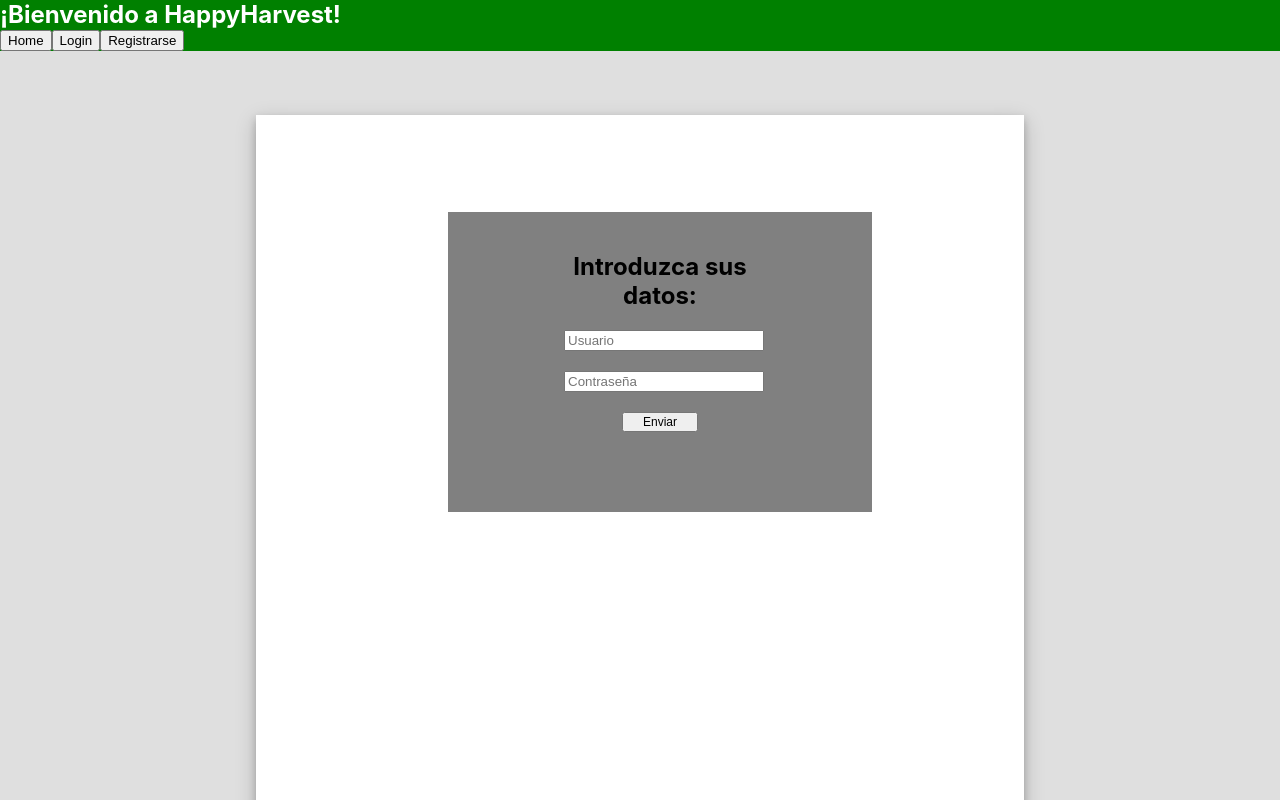
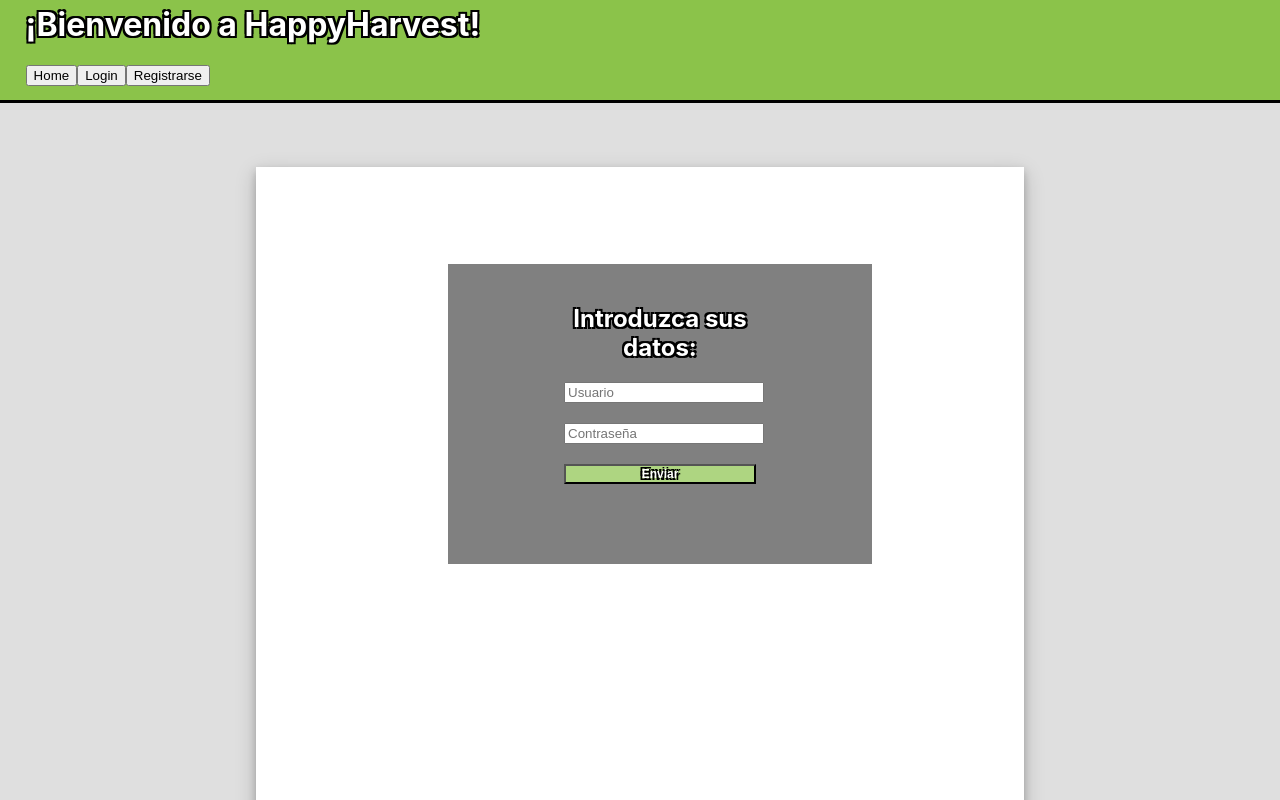
Before and after one commit to SyTW-2122/E13, a React (Create React App) app in the folder happyharvest/: page /signin in a window 1280 px wide. Shown: the top 800 px of the page. Built offline with nearby package versions, Linux system fonts and the light colour scheme.

Commit message:
Inventory implemented

```diff
--- a/happyharvest/src/components/App.js
+++ b/happyharvest/src/components/App.js
@@ -4,6 +4,7 @@
 import Footer from './page-elements/Footer';
 import Homepage from './Homepage';
 import CropViewer from './CropViewer';
+import Inventory from './Inventory';
 import { BrowserRouter as Router, Route, Routes } from "react-router-dom";
 import React from 'react';
 import { bindActionCreators } from 'redux';
@@ -56,6 +57,7 @@
           <Route path="/signin" element={<SignIn props={{username: this.props.currentUser.username}}/>} />
           <Route path="/signup" element={<SignUp props={{username: this.props.currentUser.username}}/>} />
           <Route path="/Crops" element={<CropViewer />} />
+          <Route path="/Inventory" element={<Inventory />} />
         </Routes>
         <Footer />
       </Router>
--- a/happyharvest/src/components/CropViewer.js
+++ b/happyharvest/src/components/CropViewer.js
@@ -25,8 +25,11 @@
       console.log(crops)
       return <div>
         <Main>
-          <NavLink to = "/"><button>Volver</button></NavLink>
-          {crops}
+          <div style={{width: "90%", marginLeft: "5%", paddingTop: "20px"}}>
+            <NavLink to = "/"><button style={{marginBottom: "60px"}}>Volver</button></NavLink>
+            <h1>Zona de cultivo</h1>
+            {crops}
+          </div>
         </Main>
       </div>
     }
--- a/happyharvest/src/components/FarmElement.js
+++ b/happyharvest/src/components/FarmElement.js
@@ -99,7 +99,10 @@
                 readybutton = <button onClick={this.harvestCrop}>Cosechar</button>
             }
             return (
-                <div>
+                <div style = {{width:"100%", minHeight:"30vh", display:"flex", borderTopStyle: "solid", marginBottom: "30px"}}>
+                    <div style = {{width: "50%",
+                        height:"100px",
+                        margin: "10px"}}>
                         <p>
                             Nombre: {this.props.elementInfo.type}
                         </p>
@@ -114,12 +117,21 @@
 
                             }
                         </p>
+                        {readybutton}
+                    </div>
+                    <div style = {{width: "50%",
+                        height:"100px",
+                        margin: "10px"}}>
                         <img src={this.props.elementInfo.icon.src} alt="" style={{
-                        width: this.props.elementInfo.icon.width,
-                        height: this.props.elementInfo.icon.height
+                            width: "auto",
+                            height: "25vh",
+                            marginLeft: "25%"
                         }}></img>
+                    </div>
 
-                    {readybutton}
+
+
+
                 </div>
             )
         } else {
@@ -130,7 +142,7 @@
             }
 
             return (
-                <div>
+                <div style = {{width:"100%", minHeight:"10vh", borderTopStyle: "solid", marginBottom: "30px"}}>
                     <p>
                         Espacio disponible para cultivos
                     </p>
--- a/happyharvest/src/components/Homepage.js
+++ b/happyharvest/src/components/Homepage.js
@@ -4,6 +4,26 @@
 
 
 function Homepage(props) {
+  let btnStyle = {
+    display: "block",
+    width: "40%",
+    marginLeft: "30%",
+    marginBottom: "7vh",
+    fontSize: "1.4em",
+    paddingTop: "10px",
+    paddingBottom: "10px",
+    fontWeight: "bold",
+    color: "white",
+    textShadow: "-2px -2px 0 #000, 2px -2px 0 #000, -2px 2px 0 #000, 2px 2px 0 #000",
+    backgroundColor: "#AED581"
+  }
+
+  let titleStyle = {textAlign: "center",
+    fontSize: "5em",
+    color: "white",
+    textShadow: "-3px -3px 0 #000, 3px -3px 0 #000, -3px 3px 0 #000, 3px 3px 0 #000",
+  }
+
   if(props.props.username === ""){
     return(
       <Main>
@@ -20,8 +40,11 @@
     return (
       <div>
         <Main>
-          <h1>Happy Harvest</h1>
-          <NavLink to = "/Crops"><button>Mis cultivos</button></NavLink>
+          <div style={{paddingTop: "80px"}}>
+            <h1 style={titleStyle}>Happy Harvest</h1>
+            <NavLink to = "/Crops"><button className="greenbutton" style={btnStyle}>Mis cultivos</button></NavLink>
+            <NavLink to = "/Inventory"><button className="greenbutton" style={btnStyle}>Inventario</button></NavLink>
+          </div>
         </Main>
       </div>
     );
--- /dev/null
+++ b/happyharvest/src/components/Inventory.js
@@ -0,0 +1,73 @@
+import React from "react";
+import { bindActionCreators } from 'redux';
+import { connect } from 'react-redux';
+import FarmElement from "./FarmElement";
+import Main from "./page-elements/Main";
+import { Navigate, NavLink } from "react-router-dom";
+
+export class Inventory extends React.Component {
+  constructor(props) {
+    super(props);
+  }
+
+  render() {
+    if (this.props.currentUser.username === "") {
+      return <Navigate to = "/"/>
+    } else {
+      let elements = [];
+      for (let i = 0; i < this.props.currentUser.inventory.products.length; i++) {
+        elements.push(<div style = {{width:"100%", minHeight:"30vh", display:"flex", borderTopStyle: "solid", marginBottom: "30px"}}>
+            <div style = {{width: "50%",
+                height:"100px",
+                margin: "10px"}}>
+                <h3>{`${this.props.currentUser.inventory.products[i][1].name}`}</h3>
+                <p>Cantidad disponible: {`${this.props.currentUser.inventory.products[i][0]}`}</p>
+                <p>Precio de venta: {`${this.props.currentUser.inventory.products[i][1].sellPrice}`}</p>
+            </div>
+            <div style = {{width: "50%",
+                height:"100px",
+                margin: "10px"}}>
+                <img src={this.props.currentUser.inventory.products[i][1].icon.src} alt="" style={{
+                    width: "auto",
+                    height: "25vh",
+                    marginLeft: "25%"
+                }}></img>
+            </div>
+
+        </div>)
+      }
+
+      return <div>
+        <Main>
+            <div style={{width: "90%", marginLeft: "5%", paddingTop: "20px"}}>
+                <NavLink to = "/"><button>Volver</button></NavLink>
+                <br/>
+                <h1>Inventario</h1>
+                <h2>Elementos básicos</h2>
+                <p>Saldo del usuario: {`${this.props.currentUser.inventory.currentCash}`}</p>
+                <p>Fertilizante: {`${this.props.currentUser.inventory.cropBoost}`} unidades</p>
+                <p>Comida para animales: {`${this.props.currentUser.inventory.animalBoost}`} unidades</p>
+                <br/>
+                <h2>Cultivos</h2>
+                {elements}
+            </div>
+        </Main>
+      </div>
+    }
+
+  }
+}
+
+const mapStateToProps = (state, props) => {
+  return ({
+    currentUser: state.currentUser
+  });
+}
+
+const mapActionsToProps = (dispatch, props) => {
+  return bindActionCreators({
+
+  }, dispatch);
+}
+
+export default connect(mapStateToProps, mapActionsToProps)(Inventory);
--- a/happyharvest/src/components/page-elements/Footer.js
+++ b/happyharvest/src/components/page-elements/Footer.js
@@ -5,7 +5,7 @@
         position: "absolute",
         //height: "10%",
         width: "100%",
-        backgroundColor: "green",
+        backgroundColor: "#558B2F",
         color: "white",
         display: "inline"
     };
--- a/happyharvest/src/components/page-elements/Header.js
+++ b/happyharvest/src/components/page-elements/Header.js
@@ -22,21 +22,33 @@
 
     render() {
         let styles = {
-            height: "10%",
+            height: "100px",
             width: "100%",
-            backgroundColor: "green",
-            color: "white"
+            backgroundColor: "#8BC34A",
+            color: "white",
+            borderBottomStyle: "solid",
+            borderBottomColor: "black",
+
         };
 
+        let h1Style = {margin: "0px",
+            paddingTop: "5px",
+            marginBottom: "0px",
+            marginLeft: "2%",
+            fontSize: "2em",
+            textShadow: "-2px -2px 0 #000, 2px -2px 0 #000, -2px 2px 0 #000, 2px 2px 0 #000"}
+
         let notlogged = <nav style= {styles}>
-                <h1 style={{margin: "0px"}}>¡Bienvenido a HappyHarvest!</h1>
-                <NavLink to="/"><button>Home</button></NavLink>
+                <h1 style={h1Style}>¡Bienvenido a HappyHarvest!</h1>
+                <br/>
+                <NavLink to="/"><button style={{marginLeft: "2%"}}>Home</button></NavLink>
                 <NavLink to="/signin"><button>Login</button></NavLink>
                 <NavLink to="/signup"><button>Registrarse</button></NavLink>
             </nav>;
         let logged = <nav style= {styles}>
-                <h1 style={{margin: "0px"}}>¡Bienvenido a HappyHarvest!</h1>
-                <NavLink to="/"><button>Home</button></NavLink>
+                <h1 style={h1Style}>¡Bienvenido a HappyHarvest!</h1>
+                <br/>
+                <NavLink to="/"><button style={{marginLeft: "2%"}}>Home</button></NavLink>
                 <button type="button" onClick={this.handleClick}>Cerrar sesión</button>
             </nav>;
 
--- a/happyharvest/src/components/page-elements/LoginForm.js
+++ b/happyharvest/src/components/page-elements/LoginForm.js
@@ -62,10 +62,12 @@
   render() {
     return (
       <form className="Login">
-        <h2>Introduzca sus datos:</h2>
+        <h2 style={{
+          color: "white"
+        }}>Introduzca sus datos:</h2>
         <input type="text" placeholder="Usuario" name="username" onChange={this.handleChange}></input>
         <input type="password" placeholder="Contraseña" name= "password" onChange={this.handleChange} onKeyPress={this.handleKeyPress}></input>
-        <button type="button" onClick={this.handleClick}>Enviar</button>
+        <button type="button" className="greenbutton" onClick={this.handleClick}>Enviar</button>
         <br></br>
         <p>{this.props.signIn.msg}</p>
       </form>
--- a/happyharvest/src/components/page-elements/SignUpForm.js
+++ b/happyharvest/src/components/page-elements/SignUpForm.js
@@ -103,7 +103,7 @@
     }
 
     let content = <div>
-        <h1>Registro</h1>
+        <br/>
         <form className="Login">
           <h2>Introduzca sus datos:</h2>
           <input type="text" placeholder="Usuario" name="username" onChange={this.handleChange} />
@@ -114,7 +114,7 @@
           <input type="password" placeholder="Repetir contraseña" name= "passwordRepeat" onChange={this.handleChange}/>
           <p style={errStyle}>{this.props.signUp.validPassword}</p>
 
-          <button type="button" onClick={this.handleClick}>Registrarme</button>
+          <button type="button" className="greenbutton" onClick={this.handleClick}>Registrarme</button>
           <br></br>
           <p>{this.props.signUp.msg}</p>
         </form>
--- a/happyharvest/src/index.css
+++ b/happyharvest/src/index.css
@@ -44,15 +44,21 @@
   width: 60%;
   margin-left: 20%;
   text-align: center;
+  color: white;
+  text-shadow: -2px -2px 0 #000, 2px -2px 0 #000, -2px 2px 0 #000, 2px 2px 0 #000;
 }
 .Login button {
   display: block;
   margin-top: 20px;
   margin-bottom: 20px;
-  width: 20%;
-  margin-left: 40%;
+  width: 50%;
+  margin-left: 25%;
   font-size: 12px;
   text-align: center;
+  font-weight: bold;
+  color: white;
+  text-shadow: -2px -2px 0 #000, 2px -2px 0 #000, -2px 2px 0 #000, 2px 2px 0 #000;
+  background-color: #AED581
 }
 
 .Welcome {
@@ -68,16 +74,44 @@
   margin-right: 10%;
   width: 30%;
   display: inline;
+  font-size: 1.4em;
+  padding-top: 10px;
+  padding-bottom: 10px;
+  font-weight: bold;
+  color: white;
+  text-shadow: -2px -2px 0 #000, 2px -2px 0 #000, -2px 2px 0 #000, 2px 2px 0 #000;
+  background-color: #AED581;
 }
 
 .Welcome h1 {
   width: 100%;
   text-align: center;
+  font-size: 5em;
   color: white;
+  text-shadow: -3px -3px 0 #000, 3px -3px 0 #000, -3px 3px 0 #000, 3px 3px 0 #000
 }
 
 .Welcome p {
   width: 100%;
   text-align: center;
   color: white;
+  font-weight: bold;
+  font-size: 1.5em;
+  text-shadow: -2px -2px 0 #000, 2px -2px 0 #000, -2px 2px 0 #000, 2px 2px 0 #000;
 }
+
+a:hover {
+  text-decoration: none;
+ }
+
+ a {
+  text-decoration: none;
+ }
+
+ .greenbutton:hover {
+  background-color: #558b2f;
+}
+
+.Welcome button:hover {
+  background-color: #558b2f;
+}
```
Also changed, not shown: 15 other files (tests, documents, lock files or other folders). Lines whose indentation alone changed are shown as unchanged.
